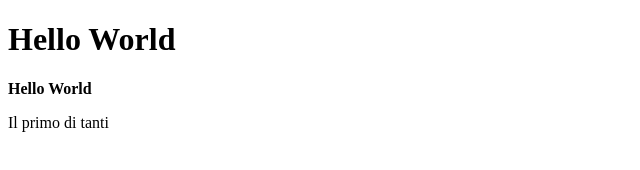
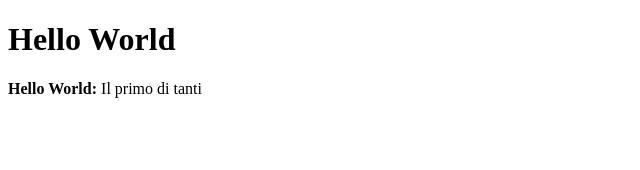
Before and after one commit to coluccifrancesco/htmlcss-hello, a plain HTML site: page index.html in a window 1280 px wide. Shown: the whole page, without its empty margins (0-640 px from the left). Drawn offline with Linux system fonts and the light colour scheme.

Commit message:
Composizione migliorata

```diff
--- a/index.html
+++ b/index.html
@@ -10,7 +10,6 @@
         Hello World
         </h1>
 
-        <p><b>Hello World</b></p>
-        <p>Il primo di tanti</p>
+        <p><b>Hello World: </b>Il primo di tanti</p>
     </body>
 </html>
```
